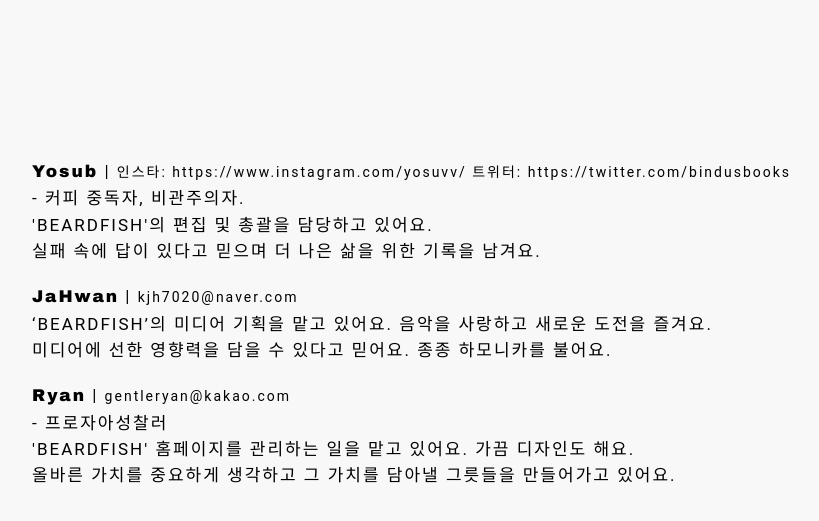
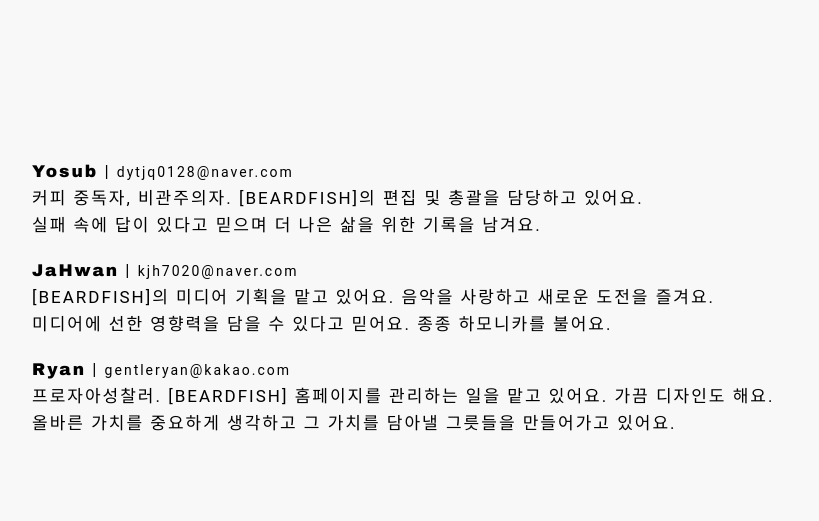
Before and after one commit to jjong1k/beardfish, a plain HTML site: page people.html in a window 1280 px wide. Shown: the part 217-738 px from the top of the page, without its empty margins (218-1037 px from the left). Drawn offline with Linux system fonts and the light colour scheme.

Commit message:
Update people.html

```diff
--- a/people.html
+++ b/people.html
@@ -28,25 +28,17 @@
         <p>
           <span class="bold">Yosub</span> |
           <span class="add">
-            인스타:
-            <a href="https://www.instagram.com/yosuvv/"
-              >https://www.instagram.com/yosuvv/</a
-            >
-            트위터:
-            <a href="https://twitter.com/bindusbooks"
-              >https://twitter.com/bindusbooks</a
-            >
+            dytjq0128@naver.com
           </span>
           <br />
-          - 커피 중독자, 비관주의자. <br />
-          'BEARDFISH'의 편집 및 총괄을 담당하고 있어요. <br />
+          커피 중독자, 비관주의자. [BEARDFISH]의 편집 및 총괄을 담당하고 있어요. <br />
           실패 속에 답이 있다고 믿으며 더 나은 삶을 위한 기록을 남겨요.
         </p>
         <br />
         <p>
           <span class="bold">JaHwan</span> |
           <span class="add">kjh7020@naver.com</span> <br />
-          ‘BEARDFISH’의 미디어 기획을 맡고 있어요. 음악을 사랑하고 새로운 도전을
+          [BEARDFISH]의 미디어 기획을 맡고 있어요. 음악을 사랑하고 새로운 도전을
           즐겨요. <br />
           미디어에 선한 영향력을 담을 수 있다고 믿어요. 종종 하모니카를
           불어요.
@@ -55,8 +47,7 @@
         <p>
           <span class="bold">Ryan</span> |
           <span class="add">gentleryan@kakao.com</span><br />
-          - 프로자아성찰러 <br />
-          'BEARDFISH' 홈페이지를 관리하는 일을 맡고 있어요. 가끔 디자인도 해요.<br />
+          프로자아성찰러. [BEARDFISH] 홈페이지를 관리하는 일을 맡고 있어요. 가끔 디자인도 해요.<br />
           올바른 가치를 중요하게 생각하고 그 가치를 담아낼 그릇들을 만들어가고 있어요.
         </p>
       </div>
```
